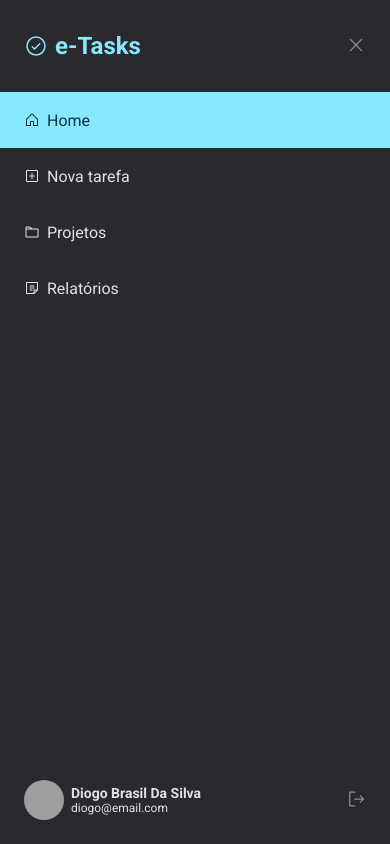
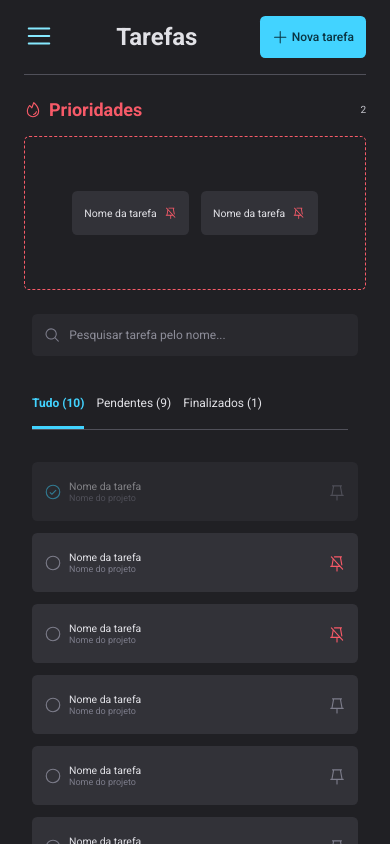
Before and after one commit to diogobrasil/e-tasks, a React (Vite) app: page / in a window 390 px wide. Built offline with nearby package versions, Linux system fonts and the light colour scheme; grey boxes are pictures that could not be loaded.

Commit message:
Responsividade com Styled Components: abrindo e fechando o menu

```diff
--- a/src/components/Header/index.jsx
+++ b/src/components/Header/index.jsx
@@ -4,11 +4,11 @@ import { Button } from "../Button";
 
 import { Container, Menu } from "./styles";
 
-export function Header() {
+export function Header({ onOpenMenu }) {
   return (
     <Container>
 
-      <Menu>
+      <Menu onClick={onOpenMenu}>
         <List/>
       </Menu>
 
--- a/src/components/SideMenu/index.jsx
+++ b/src/components/SideMenu/index.jsx
@@ -2,15 +2,17 @@ import { CheckCircle, House, Folder, PlusSquare, Note, SignOut, X } from "@phosp
 
 import { Container, Footer, Nav, Title, Header, Button } from "./styles";
 
-export function SideMenu() {
+export function SideMenu({ menuIsOpen, onCloseMenu }) {
   return (
-    <Container>
+    <Container data-menu-is-open={menuIsOpen}>
       <Header>
         <Title><CheckCircle /> e-Tasks</Title>
 
-        <Button>
-          <X/>
-        </Button>
+        {menuIsOpen &&
+          <Button onClick={onCloseMenu}>
+            <X/>
+          </Button>
+        }
       </Header>
 
       <Nav>
--- a/src/components/SideMenu/styles.js
+++ b/src/components/SideMenu/styles.js
@@ -14,6 +14,11 @@ export const Container = styled.aside`
     grid-area: none;
     position: absolute;
     z-index: 1;
+
+    display: none;
+    &[data-menu-is-open="true"] {
+      display: flex;
+    }
   }
 `;
 
--- a/src/pages/Home/index.jsx
+++ b/src/pages/Home/index.jsx
@@ -12,6 +12,7 @@ import { Container, FixedContent } from "./styles";
 export function Home() {
   const [data, setData] = useState([]);
   const [filter, setFilter] = useState("all");
+  const [menuIsOpen, setMenuIsOpen] = useState(false);
 
   useEffect(() => {
     switch (filter) {
@@ -26,10 +27,15 @@ export function Home() {
 
   return (
     <Container>
-      <SideMenu />
+      <SideMenu
+        menuIsOpen={menuIsOpen}
+        onCloseMenu={() => setMenuIsOpen(false)}
+      />
 
       <FixedContent>
-        <Header />
+        <Header
+          onOpenMenu={() => setMenuIsOpen(true)}
+        />
         <Priorities />
         <Search setFilter={setFilter} filter={filter} />
       </FixedContent>
```
